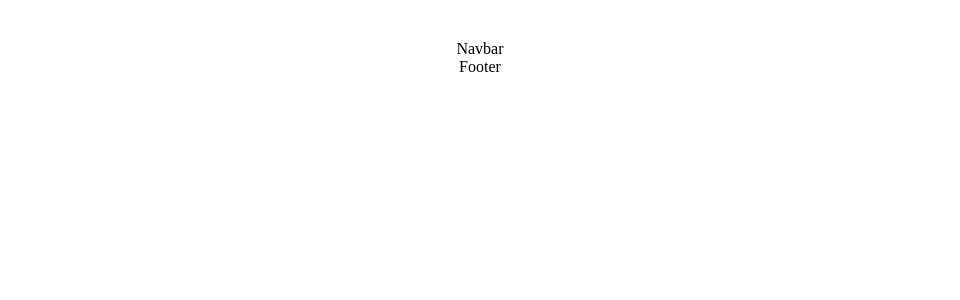
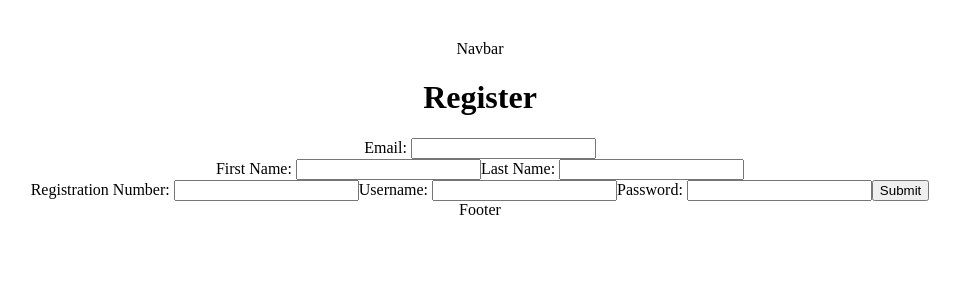
Before and after one commit to HearingHealthApp/Ruben, a React (Vite) app in the folder ear-health-project-ui/: page /register/doctor in a window 1280 px wide. Before the commit this address had no page. Shown: the top 300 px of the page, without its empty margins (160-1120 px from the left). Built offline with nearby package versions, Linux system fonts and the light colour scheme.

Commit message:
setup routes for registration on the frontend for both general users and doctor

```diff
--- a/ear-health-project-ui/src/components/App/App.jsx
+++ b/ear-health-project-ui/src/components/App/App.jsx
@@ -9,6 +9,7 @@ import LoginPage from "../LoginPage/LoginPage"
 import Footer from "../Footer/Footer"
 import Forum from "../Forum/Forum"
 import {BrowserRouter, Routes , Route, Link} from "react-router-dom"
+import RegisterDoctor from '../RegisterDoctor/RegisterDoctor'
 
 function App() {
 
@@ -23,6 +24,7 @@ function App() {
           <Route path = "/register" element = {<RegisterPage/>}/>
           <Route path = "/login" element = {<LoginPage/>}/>
           <Route path = "/forum" element = {<Forum/>}/>
+          <Route path = "/register/doctor" element = {<RegisterDoctor/>}/>
         </Routes>
         </BrowserRouter>
 
--- /dev/null
+++ b/ear-health-project-ui/src/components/RegisterDoctor/RegisterDoctor.jsx
@@ -0,0 +1,67 @@
+import React from 'react'
+import {useState} from 'react'
+import { useNavigate } from 'react-router-dom'
+
+const RegisterDoctor = () => {
+//useState variables for the individual input types
+  const [email, setEmail] = useState("")
+  const [firstName, setFirstName] = useState("")
+  const [lastName, setLastName] = useState("")
+  const [userName, setUserName] = useState("")
+  const [password, setPassword] = useState("")
+  const [registrationNum, setregistrationNum] = useState("")
+
+  //navigation for redirecting once registration
+  let navigate = useNavigate()
+
+  //submit handler for the form
+  const handleRegistration = (e) => {
+    e.preventDefault()
+    console.log(JSON.stringify({email, firstName, lastName, userName, registrationNum, password}))
+    navigate("/")
+  }
+
+  return (
+    <div>
+        <h1>Register</h1>
+
+<form onSubmit={handleRegistration}>
+  <label>Email: </label>
+  <input type = "email"
+  value = {email}
+  onChange={(e) => setEmail(e.target.value)} required/>
+
+  <div>
+  <label>First Name: </label>
+  <input type = "text"
+  value = {firstName}
+  onChange={(e) => setFirstName(e.target.value)} required/>
+
+  <label>Last Name: </label>
+  <input type = "text"
+  value = {lastName}
+  onChange = {(e) => setLastName(e.target.value)} required/>
+  </div>
+
+  <label>Registration Number: </label>
+  <input type = "text"
+  value = {registrationNum}
+  onChange = {(e) => setregistrationNum(e.target.value)} required/>
+
+  <label>Username: </label>
+  <input type = "text"
+  value = {userName}
+  onChange={(e) => setUserName(e.target.value)} required/>
+
+  <label>Password: </label>
+  <input type = "password"
+  value = {password}
+  onChange={(e) => setPassword(e.target.value)} required/>
+
+  <button type = "submit">Submit</button>
+  </form>
+    </div>
+  )
+}
+
+export default RegisterDoctor
--- a/ear-health-project-ui/src/components/RegisterPage/RegisterPage.jsx
+++ b/ear-health-project-ui/src/components/RegisterPage/RegisterPage.jsx
@@ -1,9 +1,62 @@
-import React from 'react'
+import React, { useState } from 'react'
+import { useNavigate } from 'react-router-dom'
 import "./RegisterPage.css"
 
 const RegisterPage = () => {
+
+  //useState variables for the individual input types
+  const [email, setEmail] = useState("")
+  const [firstName, setFirstName] = useState("")
+  const [lastName, setLastName] = useState("")
+  const [userName, setUserName] = useState("")
+  const [password, setPassword] = useState("")
+  //const [age, setAge] = useState(null)
+
+   //navigation for redirecting once registration
+   let navigate = useNavigate()
+
+  //submit handler for the form
+  const handleRegistration = (e) => {
+    e.preventDefault()
+    console.log(JSON.stringify({email, firstName, lastName, userName, password}))
+    navigate("/")
+  }
+
   return (
-    <div>RegisterPage</div>
+    <div>
+      <h1>Register</h1>
+
+      <form onSubmit = {handleRegistration}>
+        <label>Email: </label>
+        <input type = "email"
+        value = {email}
+        onChange={(e) => setEmail(e.target.value)} required/>
+
+        <div>
+        <label>First Name: </label>
+        <input type = "text"
+        value = {firstName}
+        onChange={(e) => setFirstName(e.target.value)} required/>
+
+        <label>Last Name: </label>
+        <input type = "text"
+        value = {lastName}
+        onChange = {(e) => setLastName(e.target.value)} required/>
+        </div>
+
+        <label>Username: </label>
+        <input type = "text"
+        value = {userName}
+        onChange={(e) => setUserName(e.target.value)} required/>
+
+        <label>Password: </label>
+        <input type = "password"
+        value = {password}
+        onChange={(e) => setPassword(e.target.value)} required/>
+
+        <button type = "submit">Submit</button>
+      </form>
+    </div>
   )
 }
 
```
Also changed, not shown: ear-health-project-ui/src/components/RegisterDoctor/RegisterDoctor.css (added).
